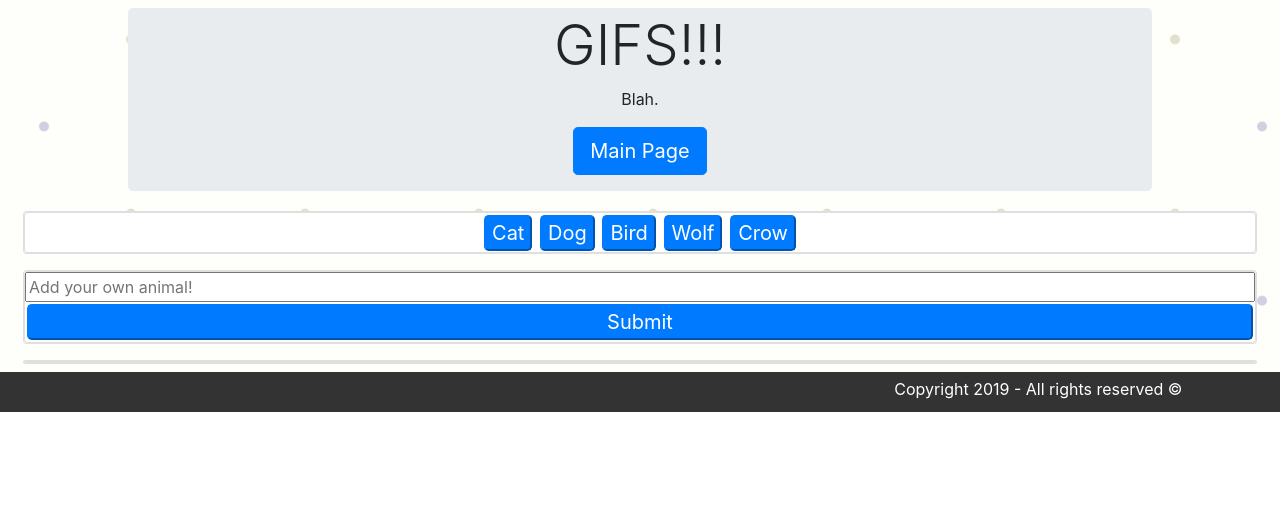
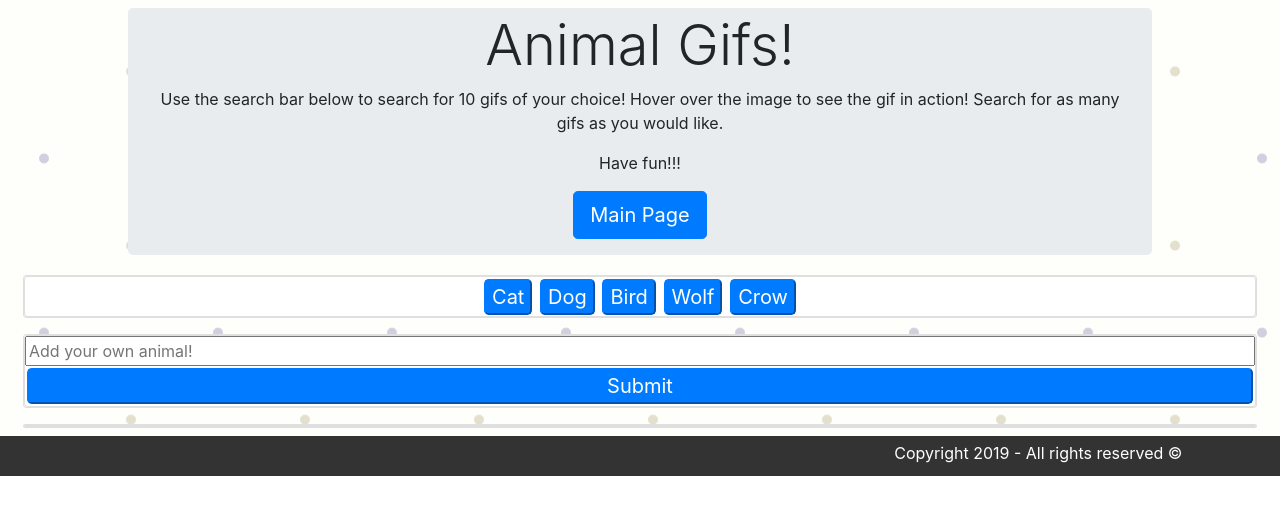
Before and after one commit to bryanrkelley/GifTastic, a plain HTML site: page index.html in a window 1280 px wide. Drawn offline with nearby package versions, Linux system fonts and the light colour scheme.

Commit message:
add directions

```diff
--- a/index.html
+++ b/index.html
@@ -25,9 +25,10 @@
 
             <div class="col-sm-10">
                 <div class="jumbotron">
-                    <h1 class="display-4">GIFS!!!</h1>
+                    <h1 class="display-4">Animal Gifs! </h1>
 
-                    <p>Blah.</p>
+                    <p>Use the search bar below to search for 10 gifs of your choice!  Hover over the image to see the gif in action!  Search for as many gifs as you would like.</p>
+                    <p>Have fun!!!</p>
 
                     <a class="btn btn-primary btn-lg" href="https://bryanrkelley.github.io/Basic-Portfolio/" role="button"
                         target="_blank">Main Page</a>
```
